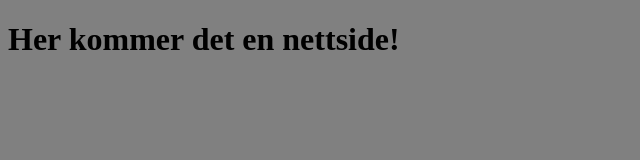
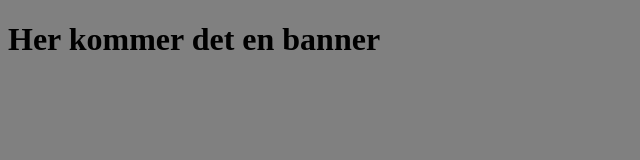
Before and after one commit to AnekinRed/Schedule, a plain HTML site: page index.html in a window 1280 px wide. Shown: the full height of the page, 0-640 px from the left. Drawn offline with Linux system fonts and the light colour scheme.

Commit message:
test commit

```diff
--- a/index.html
+++ b/index.html
@@ -11,6 +11,6 @@
   </style>
 </head>
 <body>
-	 <h1>Her kommer det en nettside!</h1>
+	 <h1>Her kommer det en banner</h1>
 </body>
 </html>
```
